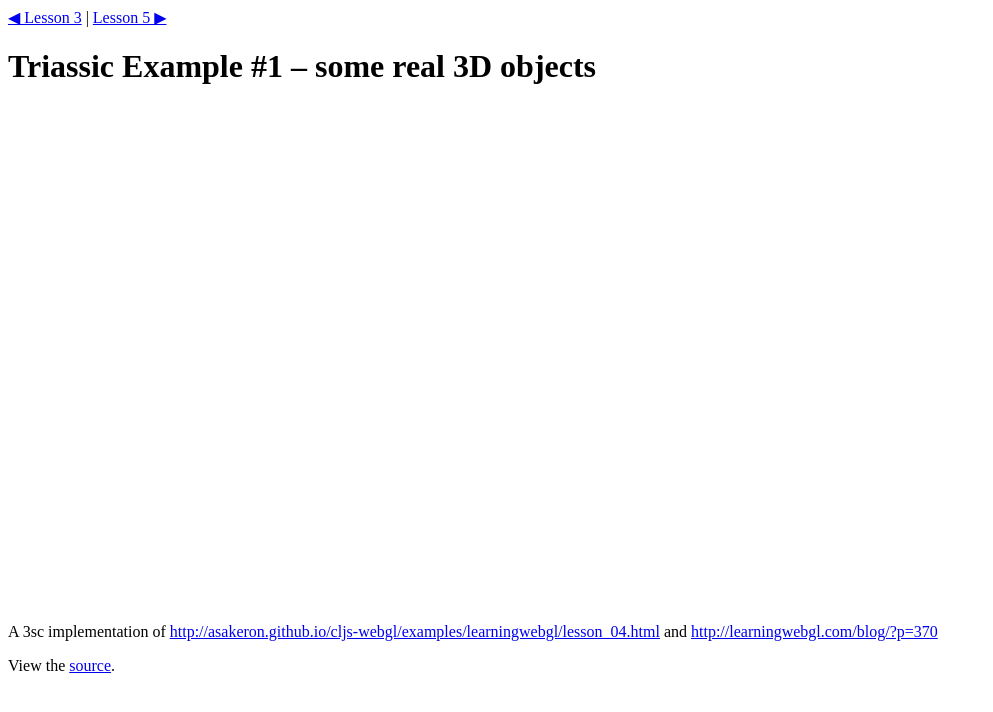
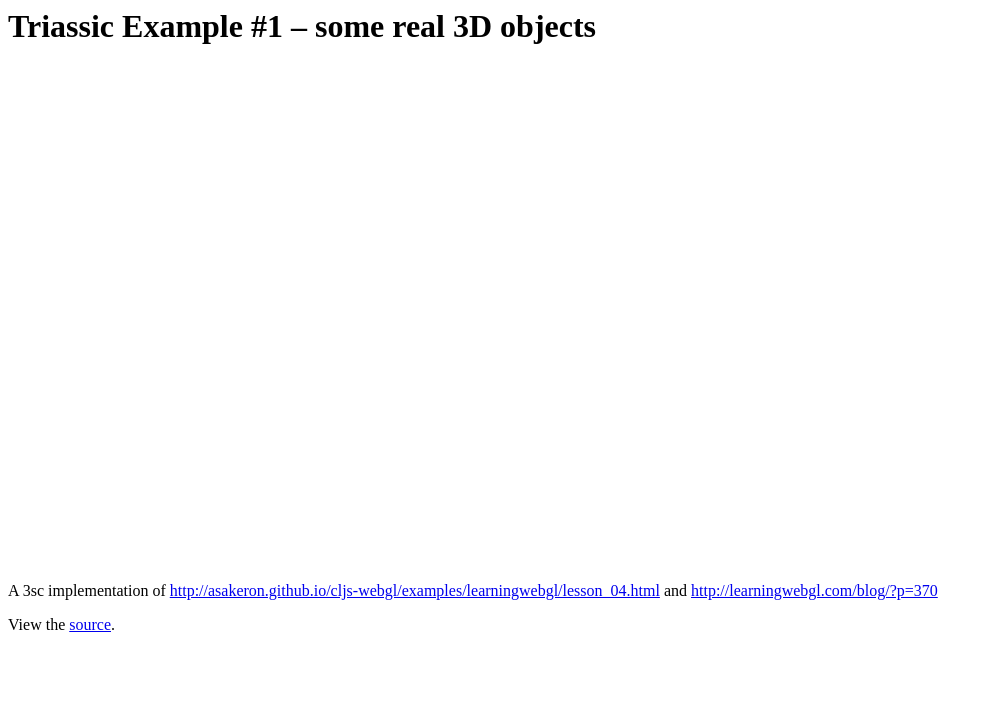
Before and after one commit to CaptainLexington/triassic, a plain HTML site: page example.html in a window 1280 px wide. Shown: the whole page, without its empty margins (0-993 px from the left). Drawn offline with Linux system fonts and the light colour scheme; a script that the page names is missing.

Commit message:
Switch to good textures example

```diff
--- a/example.html
+++ b/example.html
@@ -6,11 +6,6 @@
         <title>Triassic Example #1 &ndash; some real 3D objects</title>
 </head>
 <body>
-    <div class="nav">
-        <a href="lesson_03.html" title="WebGL Lesson 3 – a bit of movement">&#x25C0; Lesson 3</a> |
-        <a href="lesson_05.html" title="WebGL Lesson 5 – introducing textures">Lesson 5 &#x25B6;</a>
-    </div>
-
     <h1>Triassic Example #1 &ndash; some real 3D objects</h1>
     <canvas id="canvas" style="border:none" width="500" height="500"></canvas>
     <p>
```
Also changed, not shown: 1 other file.
